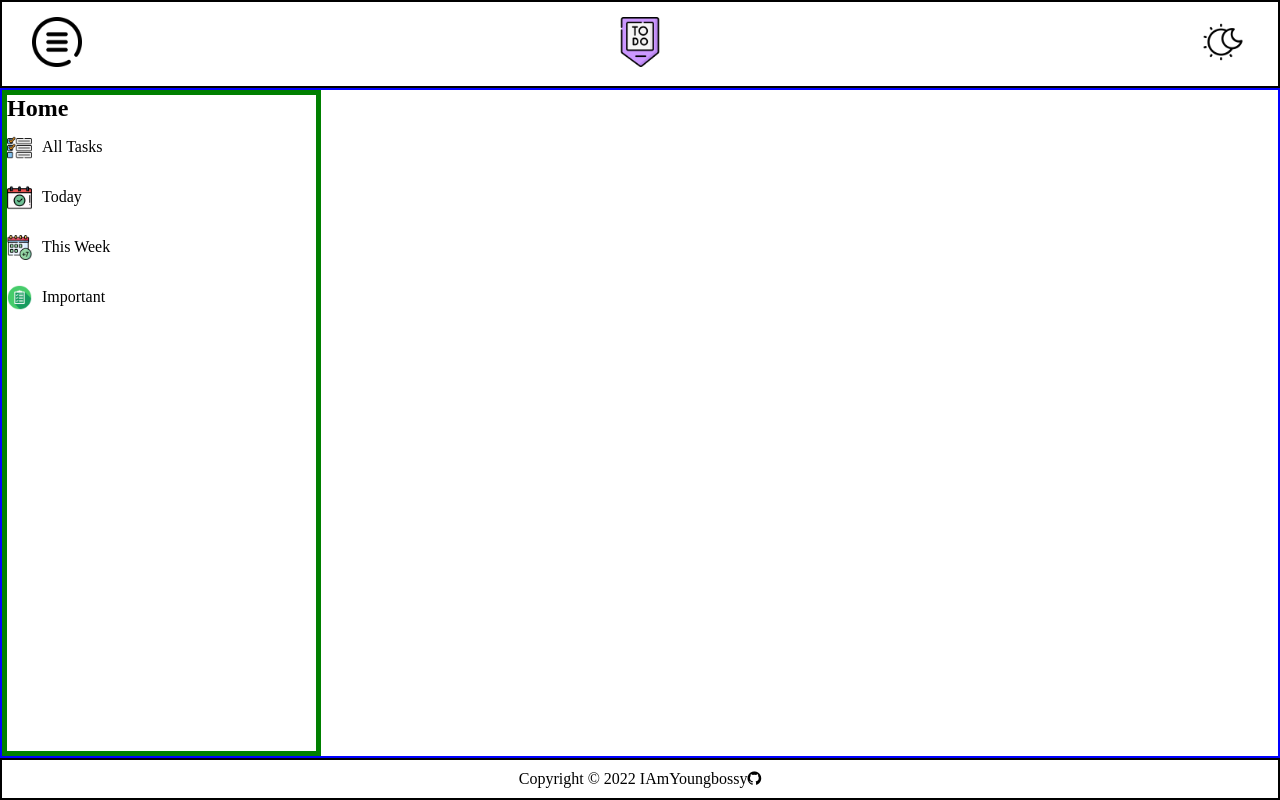
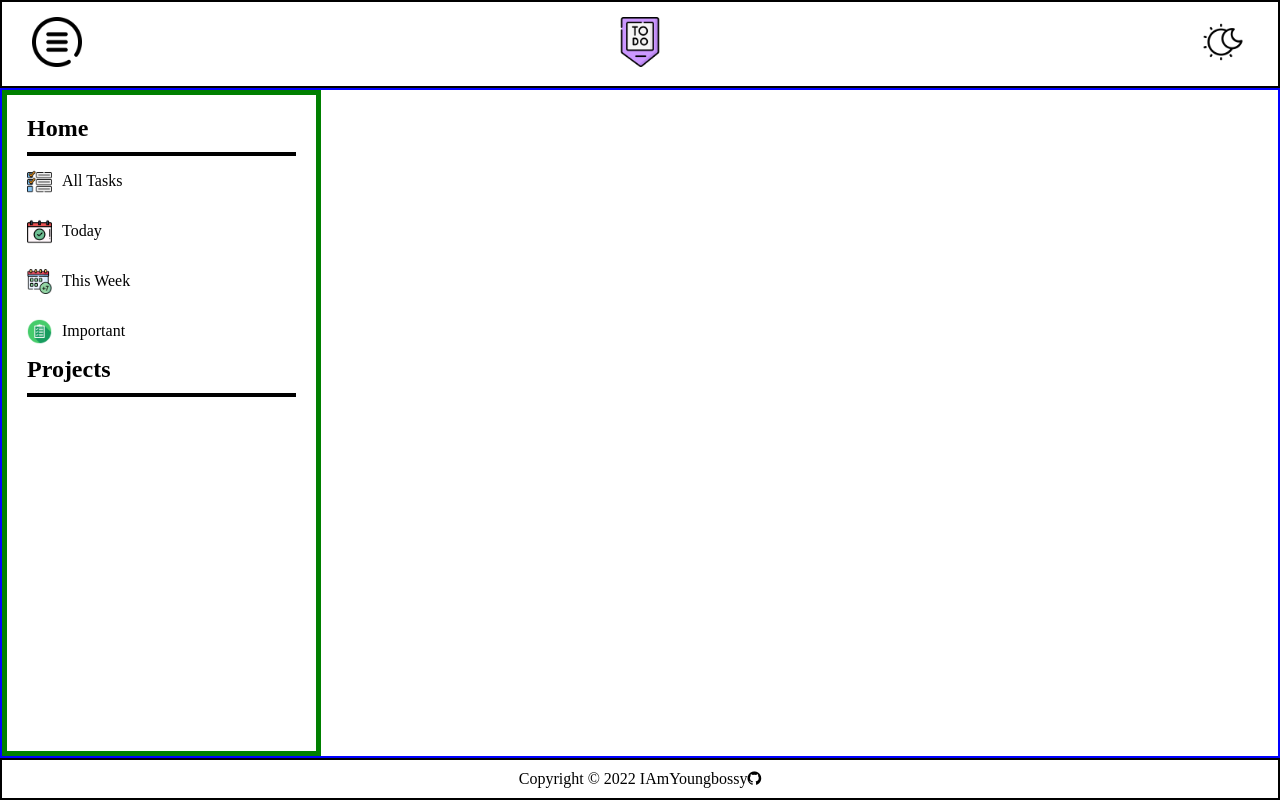
Before and after one commit to IAmYoungbossy/todo-list, a website built with webpack: page dist/index.html in a window 1280 px wide. Built offline with nearby package versions, Linux system fonts and the light colour scheme.

Commit message:
Add todo project section on the nav bar

```diff
--- a/src/index.js
+++ b/src/index.js
@@ -58,6 +58,7 @@ function createNavContent(){
   home.classList.add('home');
   const project = document.createElement('div');
   project.classList.add('project');
+  const horizontalRule = document.createElement('hr');
   nav.appendChild(home);
   nav.appendChild(project);
 
@@ -79,13 +80,14 @@ function createNavContent(){
   thisWeek.appendChild(myThisWeek);
   const  myImportant = new Image();
   myImportant.src = Important;
+
   important.appendChild(myImportant);
-
   unorderedList.appendChild(allTasks);
   unorderedList.appendChild(today);
   unorderedList.appendChild(thisWeek);
   unorderedList.appendChild(important);
   home.appendChild(navHeader);
+  home.appendChild(horizontalRule);
   home.appendChild(unorderedList);
 
   navHeader.textContent = 'Home';
@@ -94,6 +96,11 @@ function createNavContent(){
   thisWeek.append('This Week');
   important.append('Important');
 
+  const projectHeader = document.createElement('h2');
+  projectHeader.textContent = 'Projects'
+  project.appendChild(projectHeader);
+  const horizontalRule2 = document.createElement('hr');
+  project.appendChild(horizontalRule2);
 }
 createNavContent();
 
--- a/src/style.css
+++ b/src/style.css
@@ -32,6 +32,7 @@ main {
 }
 main > nav {
   border: 5px solid green;
+  padding: 20px;
 }
 footer {
   border: 2px solid black;
@@ -51,3 +52,7 @@ li > img {
   height: 25px;
   margin-right: 10px;
 }
+hr {
+  border: 2px solid black;
+  margin: 10px 0 0;
+}
```
Also changed, not shown: dist/bundle.js.
